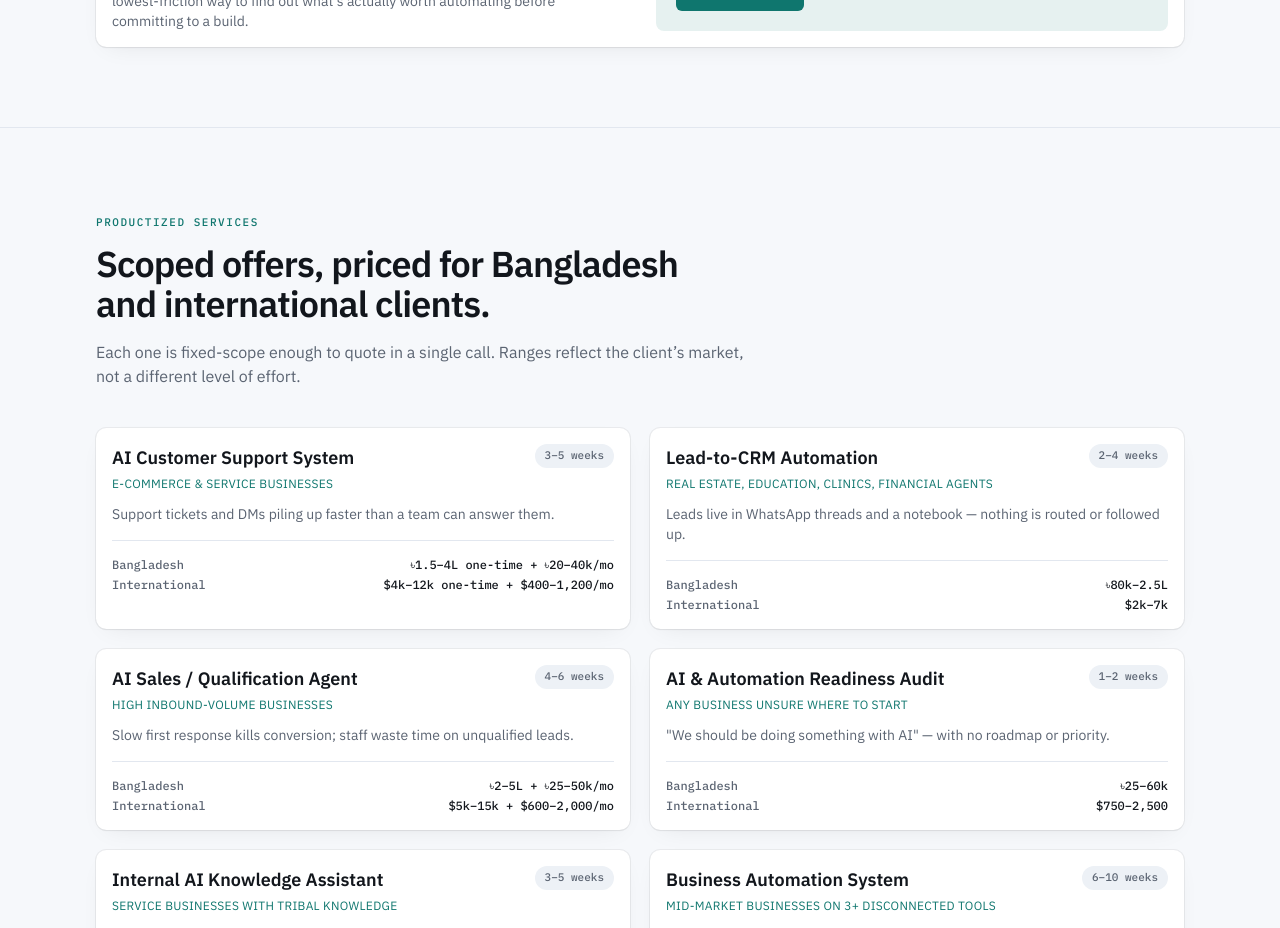
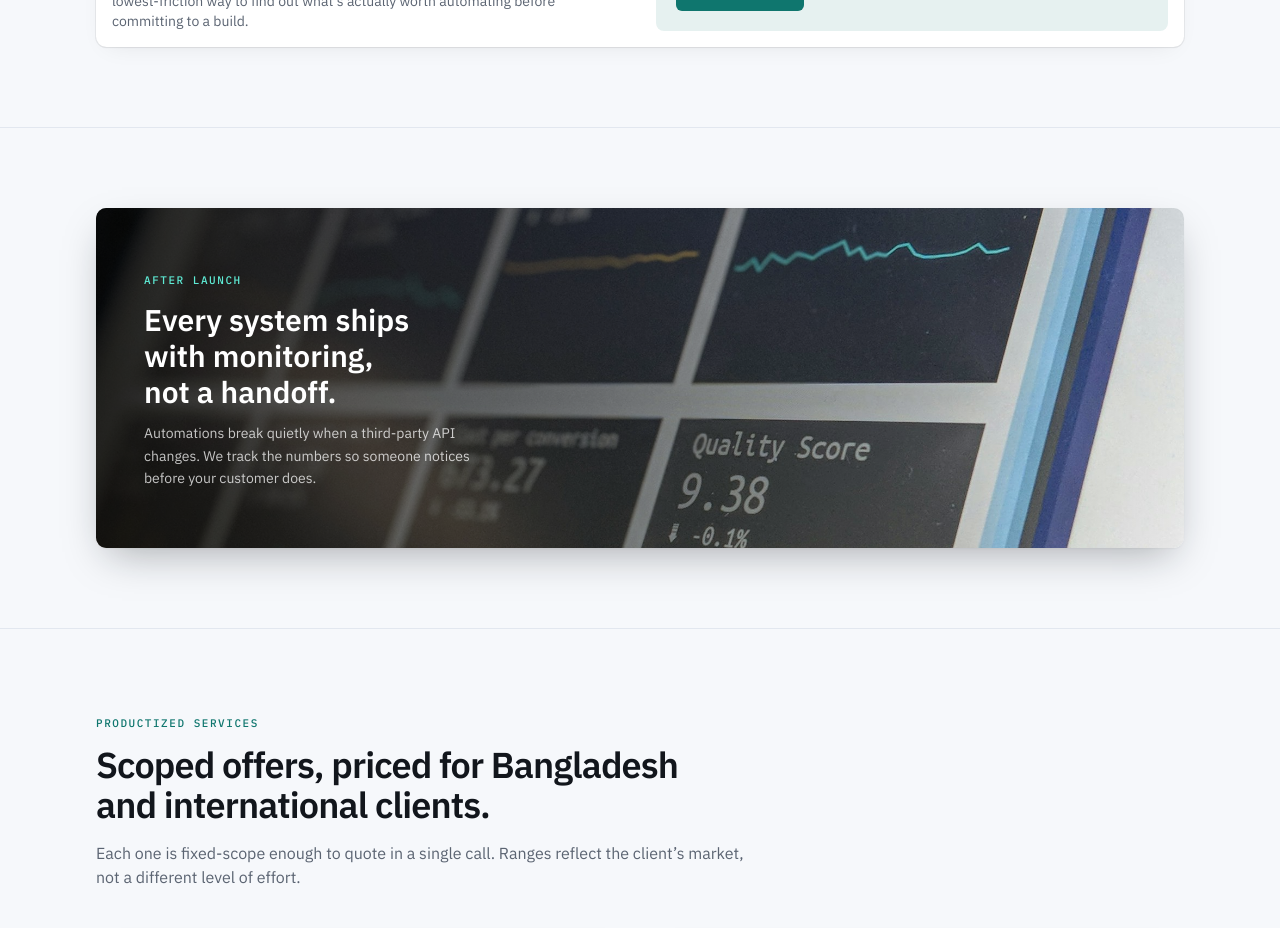
Before and after one commit to mirza-shafi/zents-tech, a Next.js app: page /systems in a window 1280 px wide. Shown: the part 1720-2648 px from the top of the page. Built offline with nearby package versions, Linux system fonts and the light colour scheme.

Commit message:
feat: add hero and section banner images to landing and systems pages

```diff
--- a/src/app/page.tsx
+++ b/src/app/page.tsx
@@ -1,4 +1,5 @@
 import Link from "next/link";
+import Image from "next/image";
 import { ArrowRight, CheckCircle2, Bot, Workflow, Code2, Globe, Target, Activity, Layers } from "lucide-react";
 import { Button } from "@/components/ui/button";
 import { Card, CardContent } from "@/components/ui/card";
@@ -36,9 +37,20 @@ export default function Home() {
             </div>
           </Reveal>
 
-          <Card className="self-start bg-card/60">
-            <CardContent className="space-y-4">
-              <div className="eyebrow">Where the hours actually go</div>
+          <div className="relative self-start overflow-hidden rounded-xl shadow-[0_1px_2px_rgba(18,22,28,0.04),0_16px_40px_-12px_rgba(18,22,28,0.35)]">
+            <Image
+              src="/images/code-screen.jpg"
+              alt=""
+              width={900}
+              height={700}
+              className="absolute inset-0 size-full object-cover"
+              priority
+            />
+            <div className="absolute inset-0 bg-gradient-to-t from-black/85 via-black/55 to-black/25" />
+            <div className="relative space-y-4 p-6">
+              <div className="font-mono text-[11px] font-medium uppercase tracking-[0.14em] text-[#5eead4]">
+                Where the hours actually go
+              </div>
               {[
                 "Answering the same support question for the hundredth time",
                 "Copying a lead from WhatsApp into a spreadsheet, manually",
@@ -46,15 +58,15 @@ export default function Home() {
                 "Re-typing the same quote or invoice by hand",
               ].map((line) => (
                 <div key={line} className="flex items-start gap-3">
-                  <div className="mt-2 size-1.5 shrink-0 rounded-full bg-destructive" />
-                  <p className="text-sm leading-relaxed text-foreground/90">{line}</p>
+                  <div className="mt-2 size-1.5 shrink-0 rounded-full bg-red-400" />
+                  <p className="text-sm leading-relaxed text-white/90">{line}</p>
                 </div>
               ))}
-              <p className="border-t border-border pt-4 text-sm text-muted-foreground">
+              <p className="border-t border-white/15 pt-4 text-sm text-white/70">
                 Every one of these is a system, not a hire.
               </p>
-            </CardContent>
-          </Card>
+            </div>
+          </div>
         </div>
       </section>
 
--- a/src/app/systems/page.tsx
+++ b/src/app/systems/page.tsx
@@ -1,5 +1,6 @@
 import type { Metadata } from "next";
 import Link from "next/link";
+import Image from "next/image";
 import { ArrowRight, CheckCircle2, Bot, Workflow, Code2 } from "lucide-react";
 import { Button } from "@/components/ui/button";
 import { Card, CardContent } from "@/components/ui/card";
@@ -109,6 +110,37 @@ export default function SystemsPage() {
         </div>
       </section>
 
+      {/* Banner visual */}
+      <section className="border-b border-border">
+        <div className="container-page py-16 md:py-20">
+          <div className="relative overflow-hidden rounded-xl shadow-[0_1px_2px_rgba(18,22,28,0.04),0_16px_40px_-12px_rgba(18,22,28,0.35)]">
+            <Image
+              src="/images/dashboard-metrics.jpg"
+              alt=""
+              width={1600}
+              height={640}
+              className="h-[280px] w-full object-cover md:h-[340px]"
+            />
+            <div className="absolute inset-0 bg-gradient-to-r from-black/80 via-black/40 to-transparent" />
+            <div className="absolute inset-0 flex items-center">
+              <div className="max-w-md px-8 md:px-12">
+                <span className="font-mono text-[11px] font-medium uppercase tracking-[0.14em] text-[#5eead4]">
+                  After launch
+                </span>
+                <h3 className="mt-3 text-balance font-display text-2xl font-extrabold text-white md:text-3xl">
+                  Every system ships with monitoring, not a handoff.
+                </h3>
+                <p className="mt-3 text-sm leading-relaxed text-white/75">
+                  Automations break quietly when a third-party API changes.
+                  We track the numbers so someone notices before your
+                  customer does.
+                </p>
+              </div>
+            </div>
+          </div>
+        </div>
+      </section>
+
       {/* Productized services */}
       <section>
         <div className="container-page py-16 md:py-20">
```
Also changed, not shown: public/images/code-screen.jpg (added), public/images/dashboard-metrics.jpg (added).
